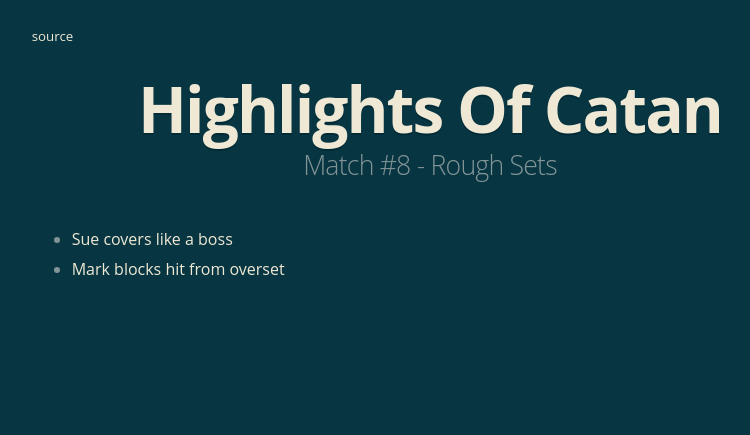
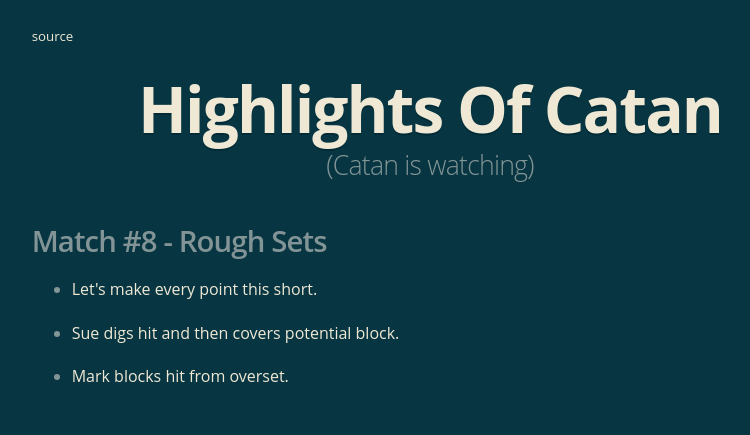
Before and after one commit to mritterhoff/HighlightsOfCatan, a plain HTML site: page index.html in a window 1280 px wide. Shown: the whole page, without its empty margins (210-960 px from the left). Drawn offline with Linux system fonts and the light colour scheme.

Commit message:
Add favicon.ico, make link creation from js to limit messy html

```diff
--- a/index.html
+++ b/index.html
@@ -3,16 +3,88 @@
 <head>
   <link rel="stylesheet" type="text/css" href="basic.css">
   <script>
-    document.documentElement.setAttribute('data-theme','code')
+    document.documentElement.setAttribute('data-theme','code');
+
+    class Play {
+      constructor(v, s, d, r, desc) {
+        this.v = v;
+        this.s = s;
+        this.d = d;
+        this.r = r;
+        this.desc = desc
+      }
+      _getHref() {
+        return 'https://mritterhoff.github.io/ytclip/?'
+          + `v=${this.v}&`
+          + `s=${this.s}&`
+          + `d=${this.d}&`
+          + `r=${this.r}`;
+      }
+      makeLinkEl() {
+        let a = document.createElement('a');
+        a.setAttribute('href', this._getHref());
+        a.innerHTML = this.desc;
+        return a;
+      }
+    }
+
+    function makeAndAttachHeader(headerText) {
+      let headerEl = document.createElement('h3');
+      headerEl.innerHTML = headerText;
+      document.getElementsByTagName('body')[0].appendChild(headerEl);
+      return headerEl;
+    }
+
+    function makeAndAttachUL() {
+      let ul = document.createElement('ul');
+      document.getElementsByTagName('body')[0].appendChild(ul);
+      return ul;
+    }
+
+    function makeAndAddLI(list, child) {
+      let li = document.createElement('li');
+      li.appendChild(child);
+      list.appendChild(li);
+      return li;
+    }
+
+    let elements = [];
+    // elements.push("Match #6 - Bump and Grind");
+    // elements.push("Match #7 - Kristi Yamaguchi");
+    elements.push("Match #8 - Rough Sets");
+    elements.push(new Play('pI4T4C75H0U', 1032, 9.5, 1, "Let's make every point this short."));
+    elements.push(new Play('pI4T4C75H0U', 1650, 6, 1, "Sue digs hit and then covers potential block."));
+    elements.push(new Play('pI4T4C75H0U', 2532, 8.5, 1, "Mark blocks hit from overset."));
+
+
+    function putEverythingOnThePage() {
+      let list;
+      while (elements.length > 0) {
+        let curElement = elements.shift();
+
+        if (typeof curElement === 'string') {
+          makeAndAttachHeader(curElement);
+          list = undefined;
+        }
+        else {
+          makeAndAddLI(list || makeAndAttachUL(), curElement.makeLinkEl());
+        }
+      }
+    }
+
+    window.onload = putEverythingOnThePage;
   </script>
 </head>
 <body>
   <a id='source' href='https://github.com/mritterhoff/HighlightsOfCatan'>source</a>
   <h1>Highlights Of Catan</h1>
-  <h2>Match #8 - Rough Sets</h2>
+  <h2>(Catan is watching)</h2>
+
+<!--   <h2></h2>
   <ul>
-    <li><a href="https://mritterhoff.github.io/ytclip/?d=9.5&r=1&s=1032&v=pI4T4C75H0U">Sue covers like a boss</a></li>
+    <li><a href="https://mritterhoff.github.io/ytclip/?d=9.5&r=1&s=1032&v=pI4T4C75H0U"></a></li>
+    <li><a href="https://mritterhoff.github.io/ytclip/?v=pI4T4C75H0U&d=6&r=1&s=1650"></a></li>
     <li><a href="https://mritterhoff.github.io/ytclip/?v=pI4T4C75H0U&s=2532&d=8.5&r=1">Mark blocks hit from overset</a></li>
-  </ul>
+  </ul> -->
 </body>
 </html>
```
Also changed, not shown: favicon.ico (added).
